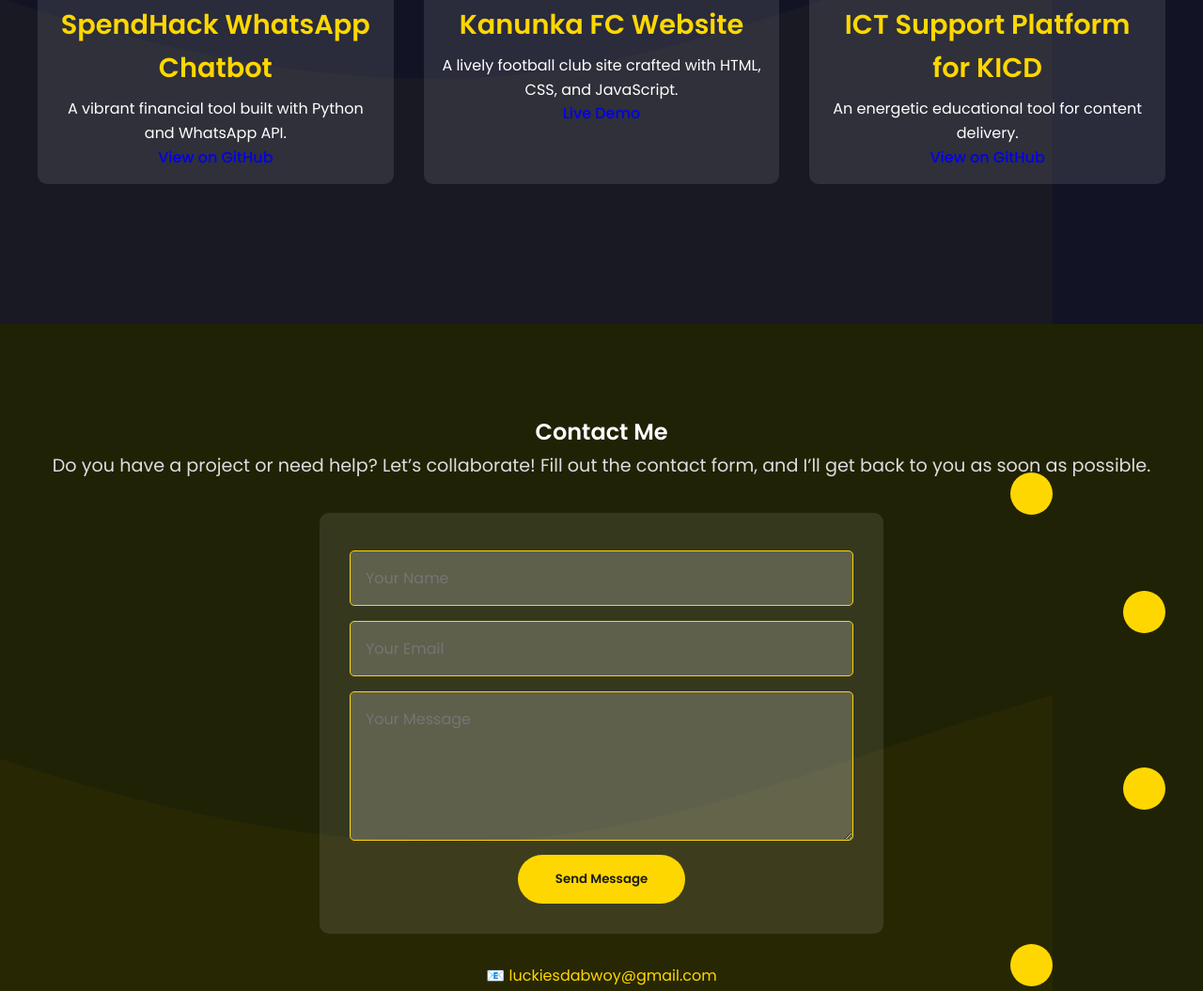
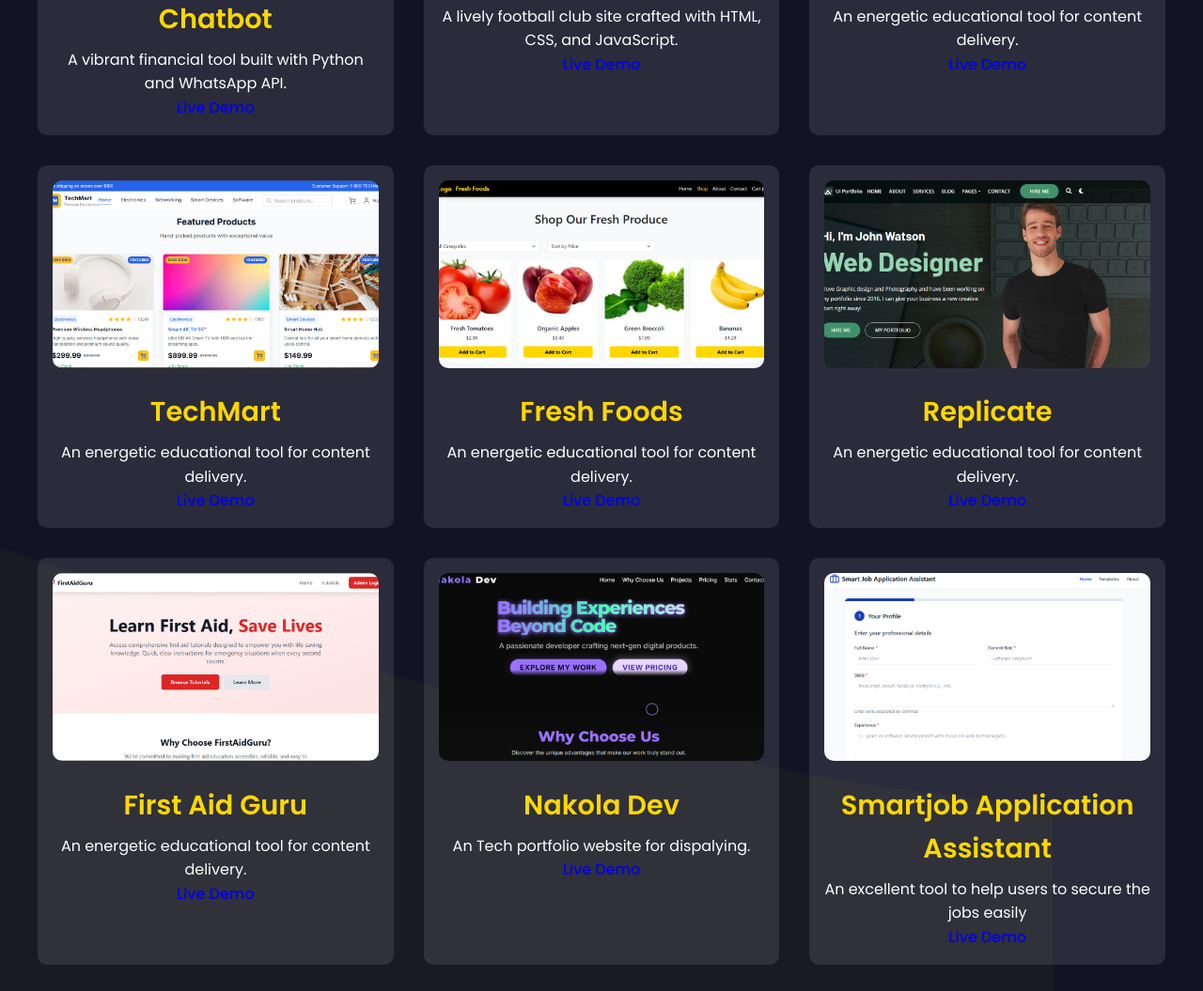
Before and after one commit to WAIYAH/MY-PORTFOLIO, a plain HTML site: page index.html in a window 1280 px wide. Shown: the part 4026-5081 px from the top of the page at 94% size. Drawn offline with nearby package versions, Linux system fonts and the light colour scheme.

Commit message:
uploaded latest portfolio

```diff
--- a/index.html
+++ b/index.html
@@ -194,7 +194,7 @@
             <img src="img/Spendhack.png" alt="SpendHack WhatsApp Chatbot">
             <h3>SpendHack WhatsApp Chatbot</h3>
             <p>A vibrant financial tool built with Python and WhatsApp API.</p>
-            <a href="https://spendhackv1.vercel.app/" class="cta">View on GitHub</a>
+            <a href="https://spendhackv1.vercel.app/" class="cta">Live Demo</a>
           </div>
           <div class="project-card">
             <img src="img/Kanunka Cranes.png" alt="Kanunka FC Website">
@@ -203,10 +203,52 @@
             <a href="https://the-cranes.vercel.app/" class="cta">Live Demo</a>
           </div>
           <div class="project-card">
-            <img src="img/Kicd.png" alt="ICT Support Platform for KICD">
-            <h3>ICT Support Platform for KICD</h3>
+            <img src="img/My-Swifttiba.png" alt="Swiftiba">
+            <h3>My-SwifTiba</h3>
             <p>An energetic educational tool for content delivery.</p>
-            <a href="#" class="cta">View on GitHub</a>
+            <a href="#" class="cta">Live Demo</a>
+          </div>
+          <div class="project-card">
+            <img src="img/Tech-Mart.png" alt="Tech-Mart website">
+            <h3>TechMart</h3>
+            <p>An energetic educational tool for content delivery.</p>
+            <a href="https://tech-mart-jade.vercel.app/" class="cta">Live Demo</a>
+          </div>
+          <div class="project-card">
+            <img src="img/FreshFood.png" alt="fresh food">
+            <h3>Fresh Foods</h3>
+            <p>An energetic educational tool for content delivery.</p>
+            <a href="https://wk-8-web-development.vercel.app/" class="cta">Live Demo</a>
+          </div>
+          <div class="project-card">
+            <img src="img/Replicate.png" alt="Replicate">
+            <h3>Replicate</h3>
+            <p>An energetic educational tool for content delivery.</p>
+            <a href="https://replicate-topaz.vercel.app/" class="cta">Live Demo</a>
+          </div>
+          <div class="project-card">
+            <img src="img/FirstAidGuru.png" alt="First Aid Guru">
+            <h3>First Aid Guru</h3>
+            <p>An energetic educational tool for content delivery.</p>
+            <a href="https://week8-final.vercel.app/" class="cta">Live Demo</a>
+          </div>
+          <div class="project-card">
+            <img src="img/NakolaDev.png" alt="Replicate">
+            <h3>Nakola Dev</h3>
+            <p>An Tech portfolio website for dispalying.</p>
+            <a href="https://replicate-topaz.vercel.app/" class="cta">Live Demo</a>
+          </div>
+          <div class="project-card">
+            <img src="img/SmartJobAppAssistant.png" alt="Smartjob Application Assistant">
+            <h3>Smartjob Application Assistant</h3>
+            <p>An excellent tool to help users to secure the jobs easily</p>
+            <a href="https://smart-job-application-assistant.vercel.app/" class="cta">Live Demo</a>
+          </div>
+          <div class="project-card">
+            <img src="img/nestech.png" alt=" Nakola Expert Systems">
+            <h3>Nakola Expert Systems</h3>
+            <p>A fully functional website for NES Company.</p>
+            <a href="https://nes-tech-systems.vercel.app/" class="cta">Live Demo</a>
           </div>
         </div>
       </div>
```
Also changed, not shown: img/FirstAidGuru.png (added), img/FreshFood.png (added), img/Kicd.png (deleted), img/My-Swifttiba.png (added), img/NakolaDev.png (added), img/NakolaExpertSystems.png (added), img/Replicate.png (added), img/Screenshot 2025-08-24 111529.png (added), img/SmartJobAppAssistant.png (added), img/Tech-Mart.png (added), img/nestech.png (added), 1 other file.
